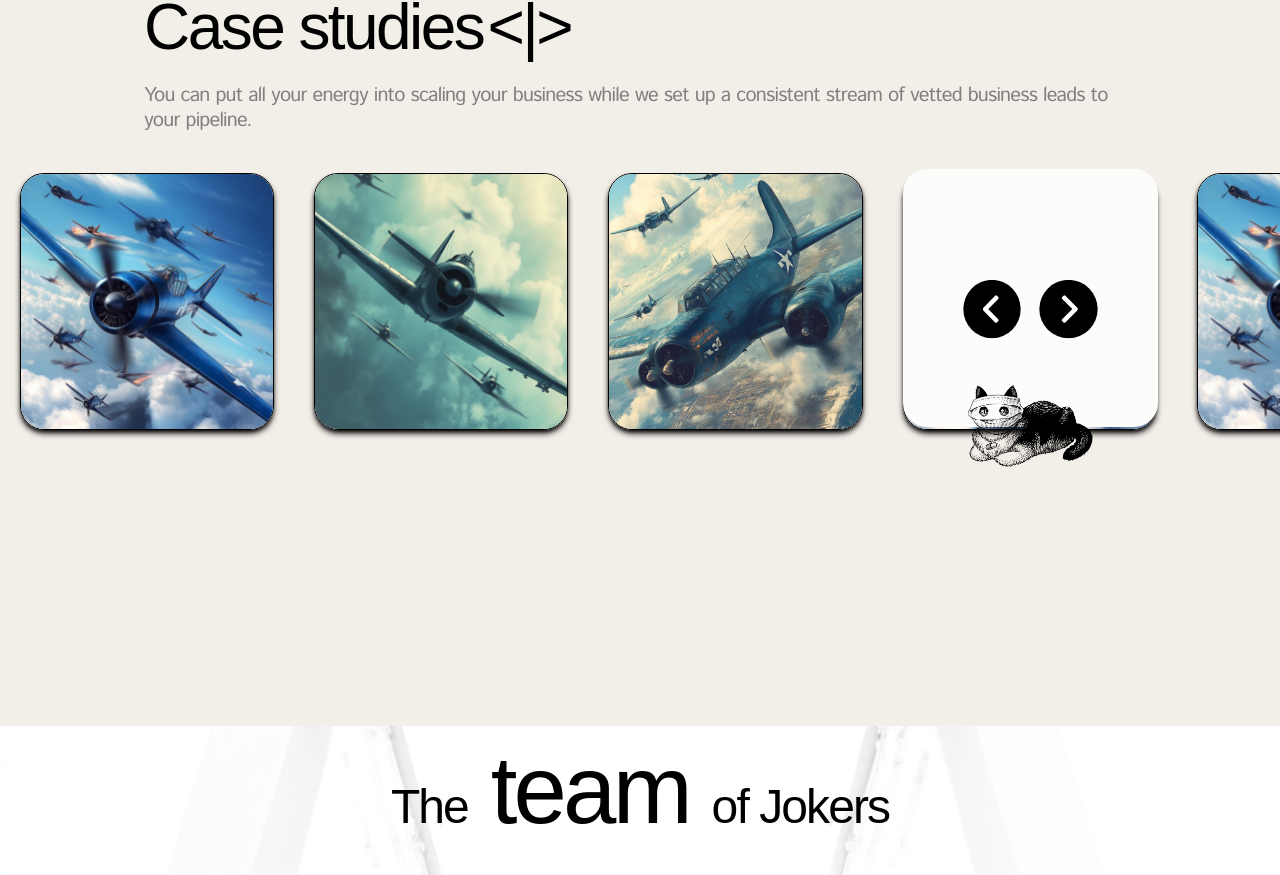
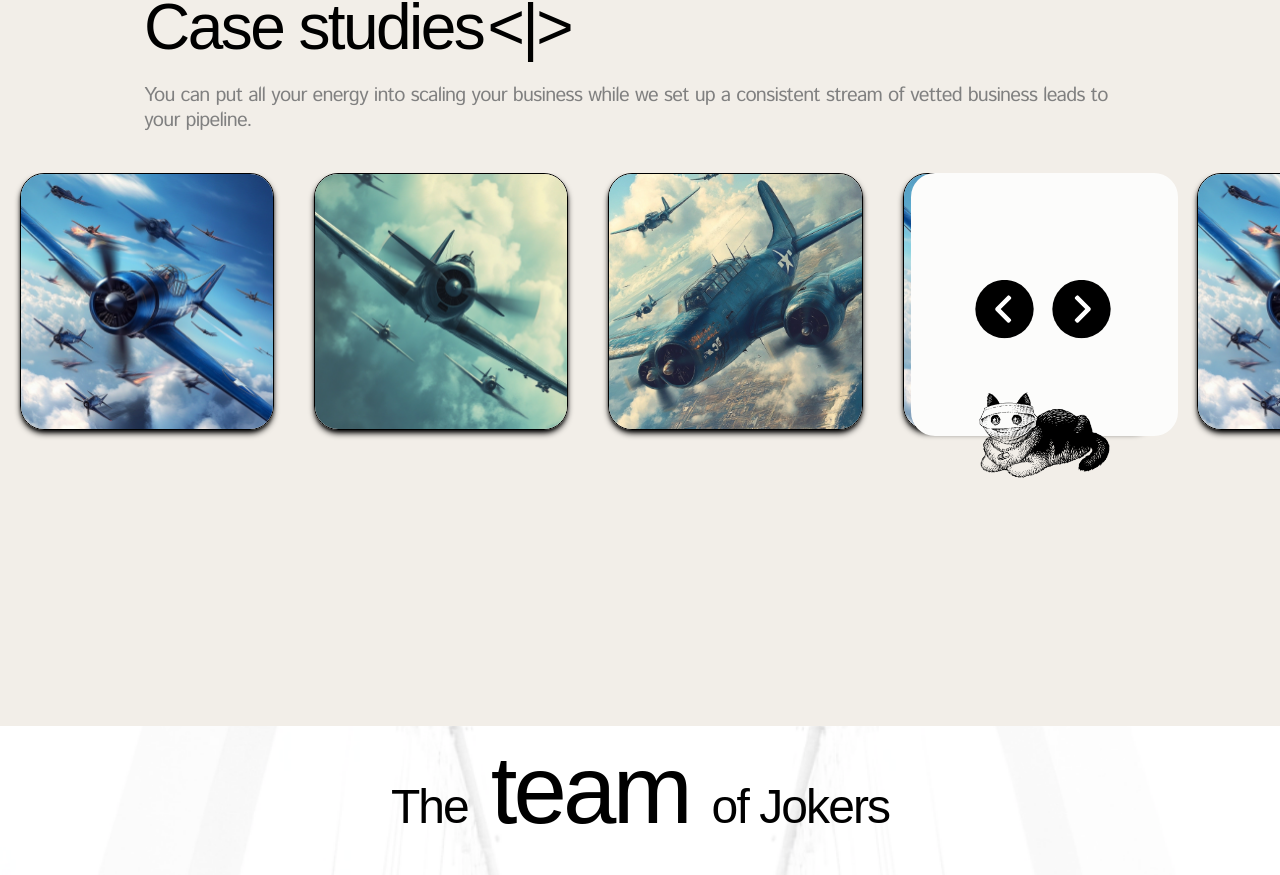
Before and after one commit to jsninjaleo/joker-site-app, a React (Create React App) app: page / in a window 1280 px wide. Shown: the part 7979-8854 px from the top of the page. Built offline with nearby package versions, Linux system fonts and the light colour scheme; a web font is replaced by a local one.

Commit message:
fix carousel issue and adjust beach image

```diff
--- a/src/Components/Arrow/NextArrow.tsx
+++ b/src/Components/Arrow/NextArrow.tsx
@@ -8,7 +8,7 @@ export const NextArrow: React.FC<ArrowProps> = ({
 }) => {
     return (
         <div
-            className={`${className} !flex !justify-center !items-center !absolute !top-[calc(50%-40px)] !z-10 sm:!left-carouselRightArrow !left-[67%] !h-1/6 sm:!w-[5%] !w-[10%]`}
+            className={`${className} !flex !justify-center !items-center !absolute !top-[calc(50%-40px)] !z-10 lg:!left-carouselRightArrow sm:!left-[83%] !left-[70%] !h-1/6 sm:!w-[5%] !w-[10%]`}
             style={{ ...style }}
             onClick={onClick}
         >
--- a/src/Components/Arrow/PrevArrow.tsx
+++ b/src/Components/Arrow/PrevArrow.tsx
@@ -8,7 +8,7 @@ export const PrevArrow: React.FC<ArrowProps> = ({
 }) => {
     return (
         <div
-            className={`${className} !flex justify-center !items-center !absolute !top-[calc(50%-40px)] !z-10 sm:!left-carouselLeftArrow !left-[53%] !h-1/6 sm:!w-[5%] !w-[10%]`}
+            className={`${className} !flex justify-center !items-center !absolute !top-[calc(50%-40px)] !z-10 sm:!left-carouselLeftArrow !left-[55%] !h-1/6 sm:!w-[5%] !w-[10%]`}
             style={{ ...style }}
             onClick={onClick}
         >
--- a/src/Config/Images.ts
+++ b/src/Config/Images.ts
@@ -11,7 +11,7 @@ import Star from "../Assets/Img/star.png";
 import Team from "../Assets/Img/team.svg";
 import WeTitle from "../Assets/Img/We.png";
 import Arrow from "../Assets/Img/arrow.svg";
-import Beach from "../Assets/Img/beach.jpg";
+import Beach from "../Assets/Img/beach.png";
 import Chain from "../Assets/Img/chain.png";
 import Ghost from "../Assets/Img/ghost.png";
 import Right from "../Assets/Img/right.svg";
--- a/src/Pages/Home/Home.tsx
+++ b/src/Pages/Home/Home.tsx
@@ -243,7 +243,7 @@ export const Home: React.FC = () => {
                             <div className="absolute bottom-0 right-0">
                                 <div className="sm:h-28 xs:h-20 h-16 sm:w-28 xs:w-20 w-16 bg-city rounded-tl-full"></div>
                             </div>
-                            <div className="absolute bottom-0 3xl:-right-16 2xl:-right-20 -right-12 z-30 3.5xl:w-1/6 3xl:w-1/4 lg:w-1/3 md:w-1/2 xs:w-1/3 w-1/2">
+                            <div className="absolute bottom-0 3xl:-right-16 2xl:-right-20 -right-12 z-30 b_3xl:w-1/6 3xl:w-1/4 lg:w-1/3 md:w-1/2 xs:w-1/3 w-1/2">
                                 <img
                                     src={Bird}
                                     className="h-full w-full"
@@ -467,7 +467,7 @@ export const Home: React.FC = () => {
                     </p>
                 </div>
                 <div className="relative flex justify-center bg-zinc_950 xl:p-14 p-11 rounded-b-1/2">
-                    <div className="absolute sm:-bottom-2/3 xs:-bottom-[40%] xxs:-bottom-[30%] -bottom-[25%] sm:w-auto w-3/4">
+                    <div className="absolute sm:-bottom-2/3 xs:-bottom-[40%] 3xs:-bottom-[30%] -bottom-[25%] sm:w-auto w-3/4">
                         <img src={Fall} className="h-full w-full" alt="Fall" />
                     </div>
                 </div>
@@ -487,7 +487,7 @@ export const Home: React.FC = () => {
                             words.
                         </div>
                         <div className="sm:w-2/3 w-3/4 z-20 sm:py-9 py-3 mt-3">
-                            <div className="w-full h-32 rounded-12 overflow-hidden m-auto">
+                            <div className="w-full h-32vw rounded-12 overflow-hidden m-auto">
                                 <YouTube
                                     className="h-full"
                                     opts={opts}
@@ -640,12 +640,12 @@ export const Home: React.FC = () => {
                         </p>
                     </div>
                 </div>
-                <div className="relative z-30 sm:py-10 py-3">
+                <div className="relative z-30 sm:my-10 my-3">
                     <Slider {...settings}>
                         {CAROUSEL_ITEMS.map((item, index) => {
                             return (
                                 <div
-                                    className=" sm:px-5 px-2 pb-24 lg:aspect-carousel aspect-carousel_two sm:!w-23 !w-43"
+                                    className="sm:px-5 px-2 pb-24 lg:aspect-carousel aspect-carousel_lg sm:!w-23vw !w-43vw"
                                     key={index}
                                 >
                                     <div className="w-full h-full rounded-3xl border shadow-md shadow-black border-black overflow-hidden">
@@ -659,7 +659,7 @@ export const Home: React.FC = () => {
                             );
                         })}
                     </Slider>
-                    <div className="absolute sm:right-[8%] right-[14%] 4xl:top-[5%] 3.5xl:top-[6%] 1.5xl:top-[8%] xl:top-[8.5%] 1.5md:top-[10%] sm:top-[12%] xs:top-[3%] top-[5%] sm:px-5 px-2 pb-24 lg:aspect-carousel aspect-carousel_two sm:!w-23 !w-43">
+                    <div className="absolute lg:right-[6.4%] md:right-[5.8%] sm:right-[5.1%] xs:right-[10.6%] xxs:right-[9.6%] right-[9.2%] top-0 sm:px-5 px-2 pb-24 lg:aspect-carousel_cat md:aspect-[10/13.8] aspect-carousel_lg sm:!w-24vw !w-44vw">
                         <div className="w-full h-full relative flex justify-center bg-section_maincard rounded-3xl">
                             <div className="absolute w-1/2 flex justify-center bottom-0 translate-y-1/2">
                                 <img
@@ -672,7 +672,7 @@ export const Home: React.FC = () => {
                     </div>
                 </div>
             </div>
-            <div className="relative bg-street bg-cover z-0 xl:px-36 md:px-24 px-12 pb-10">
+            <div className="relative bg-street bg-cover bg-center z-0 xl:px-36 md:px-24 px-12 pb-10">
                 <div className="relative w-full text-center xl:py-4 py-2">
                     <p className="font-jersey 2xl:text-64 xl:text-5xl text-4xl 2xl:leading-64 leading-none tracking-tightest">
                         The &nbsp;
@@ -763,7 +763,7 @@ export const Home: React.FC = () => {
                                         </div>
                                     </div>
                                     <div className="flex flex-col justify-end items-center pt-10">
-                                        <div className="1.5xl:h-490 lg:h-[400px] xs:h-[350px] 1.5xl:w-450 lg:w-[260px] xs:w-[230px] w-[200px]">
+                                        <div className="b_xl:h-[490px] lg:h-[400px] xs:h-[350px] b_xl:w-[450px] lg:w-[260px] xs:w-[230px] w-[200px]">
                                             <img
                                                 src={item.img}
                                                 className="h-full w-full"
--- a/tailwind.config.js
+++ b/tailwind.config.js
@@ -8,7 +8,8 @@ module.exports = {
             },
             aspectRatio: {
                 carousel: "10 / 12",
-                carousel_two: "10/14",
+                carousel_cat: "10/11.7",
+                carousel_lg: "10/14",
                 city: "3/2",
                 flower: "3/1",
             },
@@ -22,7 +23,7 @@ module.exports = {
                 box_linear: "linear-gradient(0deg, #6880FF, #3F4D99)",
                 city_img: "url('Assets/Img/city.png')",
                 rock: "url('Assets/Img/rock.png')",
-                beach: "url('Assets/Img/beach.jpg')",
+                beach: "url('Assets/Img/beach.png')",
                 teammember: "url('Assets/Img/team_membercard.png')",
                 street: "url('Assets/Img/street.png')",
             },
@@ -70,10 +71,6 @@ module.exports = {
                 slate_800: "#414040",
                 zinc_950: "#090909",
             },
-            container: {
-                center: true,
-                padding: "144px",
-            },
             fontFamily: {
                 jersey: ['"Jersey 20"', "sans-serif"],
                 inter: ["Inter", "sans-serif"],
@@ -94,14 +91,9 @@ module.exports = {
             },
             gap: {
                 18: "72px",
-                350: "350px",
             },
             height: {
-                6.5: "26px",
-                32: "32vw",
-                38: "152px",
-                342: "342px",
-                490: "490px",
+                "32vw": "32vw",
             },
             keyframes: {
                 example: {
@@ -127,33 +119,29 @@ module.exports = {
                 132: "132px",
                 150: "150px",
             },
-            margin: {
-                750: "750px",
-            },
             padding: {
                 13: "52px",
                 39: "156Px",
             },
             screens: {
-                xxs: "320px",
+                "3xs": "320px",
+                xxs: "375px",
                 xs: "425px",
-                "1.5md": "900px",
-                "1.5xl": "1360px",
+                b_xl: "1360px", // between xl and xxl
                 "3xl": "1680px",
-                "3.5xl": "1900px",
-                "4xl": "2300px",
+                b_3xl: "1900px", // between 3xl and 4xl
             },
             spacing: {
-                "1/2": "47%",
-                carouselLeftArrow: "75%",
-                carouselRightArrow: "81%",
+                carouselLeftArrow: "76%",
+                carouselRightArrow: "82%",
             },
             width: {
-                23: "23vw",
                 30: "120px",
-                43: "43vw",
                 62.5: "250px",
-                450: "450px",
+                "23vw": "23vw",
+                "24vw": "24vw",
+                "43vw": "43vw",
+                "44vw": "44vw",
             },
         },
     },
```
Also changed, not shown: src/Assets/Img/beach.jpg (deleted), src/Assets/Img/beach.png (added).
